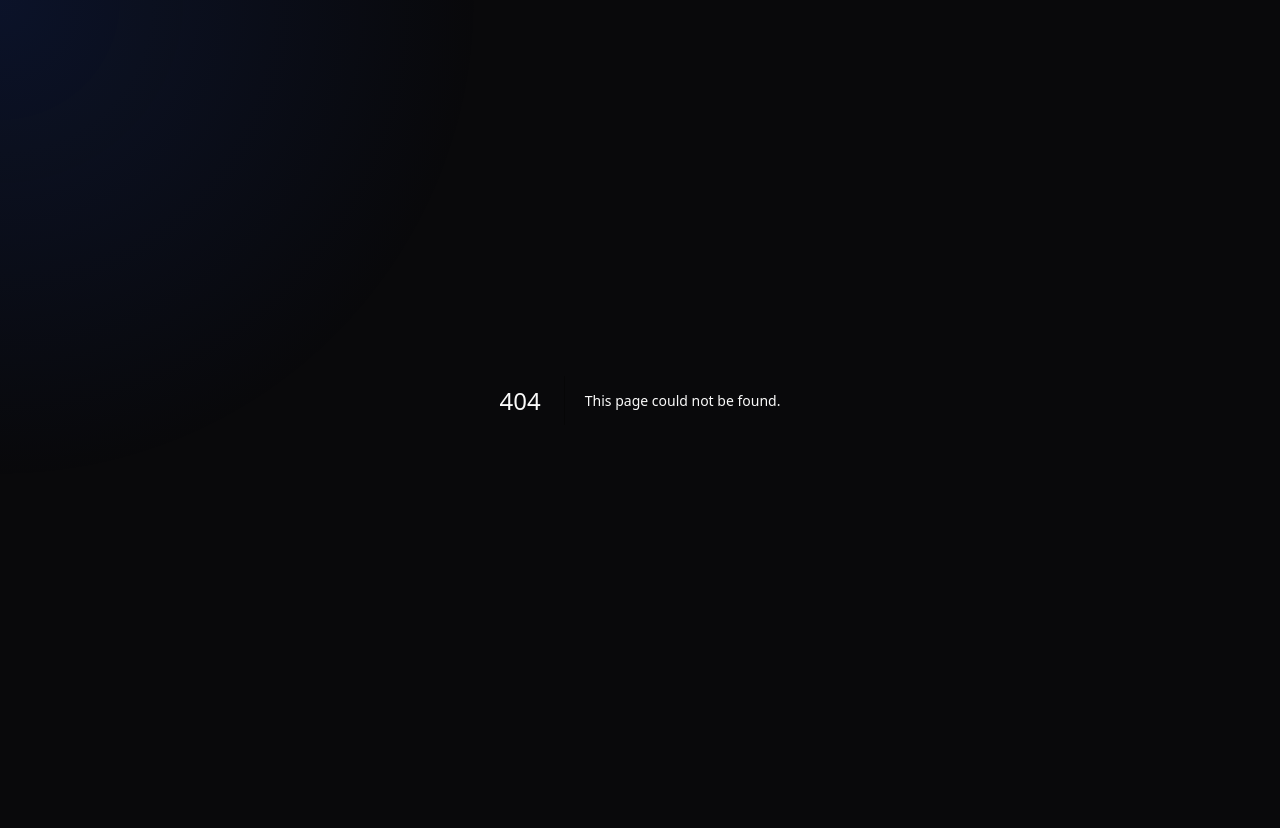
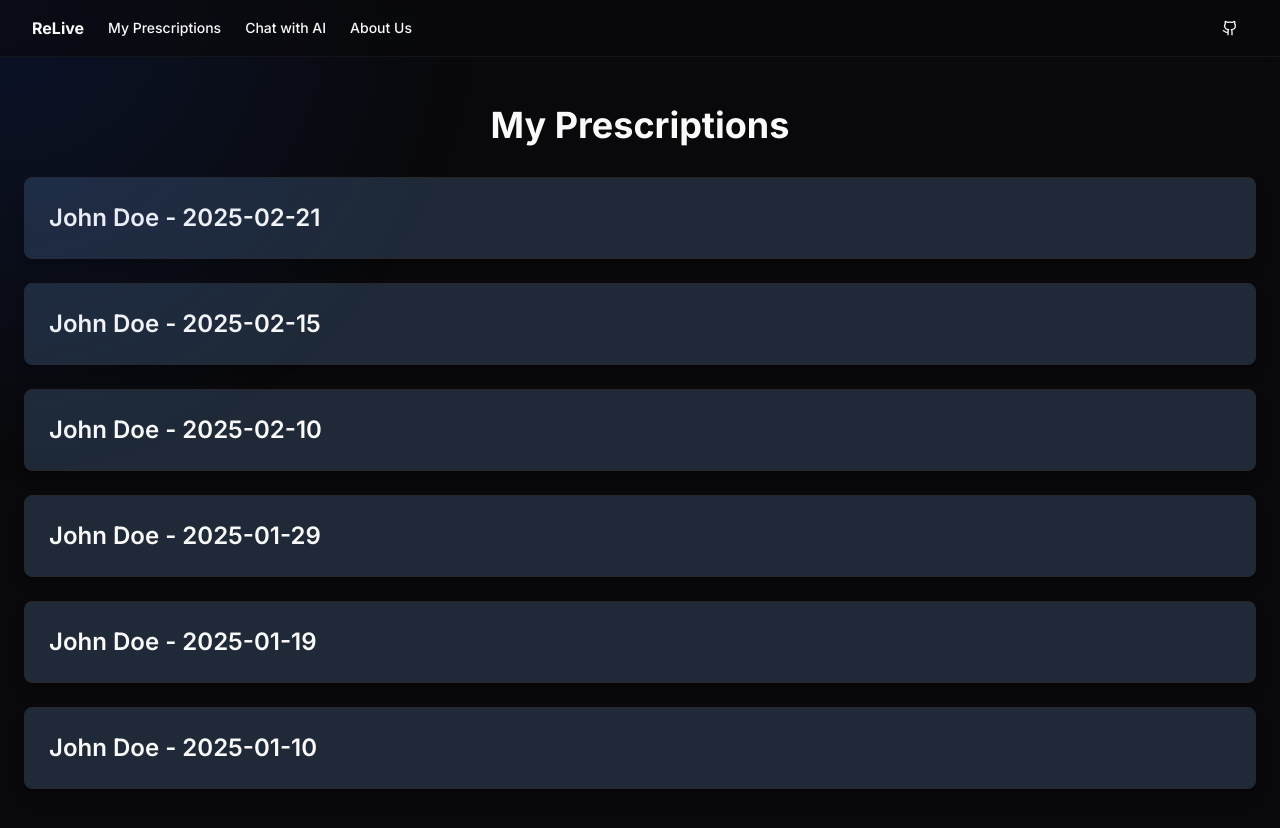
Before and after one commit to RohanMali2003/Samanvaya-AI-Healthcare, a Next.js app: page /prescriptions in a window 1280 px wide. Before the commit this address had no page. Shown: the top 828 px of the page. Before the commit the page ends 800 px from the top, so only its background shows below. Built offline with nearby package versions, Linux system fonts and the light colour scheme.

Commit message:
My Prescriptions added

```diff
--- /dev/null
+++ b/app/prescriptions/page.tsx
@@ -0,0 +1,119 @@
+"use client"
+
+import { useState } from "react"
+import Navbar from "@/components/navbar"
+
+export default function PrescriptionsPage() {
+    interface Prescription {
+        id: number;
+        name: string;
+        date: string;
+        doctor: string;
+        medicines: string[];
+        signed: boolean;
+    }
+
+    const [selectedPrescription, setSelectedPrescription] = useState<Prescription | null>(null)
+
+    const prescriptions = [
+        {
+            id: 1,
+            name: "John Doe",
+            date: "2025-02-21",
+            doctor: "Dr. Emily Carter",
+            medicines: ["Paracetamol 500mg", "Ibuprofen 200mg", "Vicodin 200mg"],
+            signed: true,
+        },
+        {
+            id: 2,
+            name: "John Doe",
+            date: "2025-02-15",
+            doctor: "Dr. Emily Carter",
+            medicines: ["Amoxicillin 250mg", "Vitamin D 1000 IU", "Vicodin 200mg"],
+            signed: true,
+        },
+        {
+            id: 3,
+            name: "John Doe",
+            date: "2025-02-10",
+            doctor: "Dr. Emily Carter",
+            medicines: ["Cetirizine 10mg"],
+            signed: true,
+        },
+
+        {
+            id: 4,
+            name: "John Doe",
+            date: "2025-01-29",
+            doctor: "Dr. Emily Carter",
+            medicines: ["Ibuprofen 200mg", "Vicodin 200mg"],
+            signed: true,
+        },
+
+        {
+            id: 5,
+            name: "John Doe",
+            date: "2025-01-19",
+            doctor: "Dr. Emily Carter",
+            medicines: ["Cetirizine 10mg"],
+            signed: true,
+        },
+
+        {
+            id: 6,
+            name: "John Doe",
+            date: "2025-01-10",
+            doctor: "Dr. Emily Carter",
+            medicines: ["Ibuprofen 200mg", "Vicodin 200mg"],
+            signed: true,
+        },
+    ]
+
+    return (
+        <div className="relative min-h-screen">
+            <Navbar />
+            <div className="container mx-auto py-12 px-6">
+                <h1 className="text-4xl font-bold text-center mb-8">My Prescriptions</h1>
+
+                {/* Prescription Cards - Larger & Full Width */}
+                <div className="space-y-6">
+                    {prescriptions.map((prescription) => (
+                        <div
+                            key={prescription.id}
+                            className="cursor-pointer rounded-lg border p-6 shadow-lg hover:shadow-xl transition bg-white dark:bg-gray-800 w-full text-xl"
+                            onClick={() => setSelectedPrescription(prescription)}
+                        >
+                            <h2 className="text-2xl font-semibold">{prescription.name} - {prescription.date}</h2>
+                        </div>
+                    ))}
+                </div>
+
+                {/* Expanded Prescription Modal */}
+                {selectedPrescription && (
+                    <div className="fixed inset-0 flex items-center justify-center bg-black bg-opacity-50 p-4">
+                        <div className="bg-white dark:bg-gray-900 p-8 rounded-lg shadow-lg w-full max-w-3xl">
+                            <h2 className="text-3xl font-semibold">{selectedPrescription.name}</h2>
+                            <p className="text-lg text-gray-600 dark:text-gray-400">📅 Date: {selectedPrescription.date}</p>
+                            <p className="mt-4 text-xl"><strong>👨‍⚕️ Doctor:</strong> {selectedPrescription.doctor}</p>
+                            <p className="mt-4 text-xl"><strong>💊 Medicines:</strong></p>
+                            <ul className="list-disc ml-6 text-lg">
+                                {selectedPrescription.medicines.map((med, index) => (
+                                    <li key={index}>{med}</li>
+                                ))}
+                            </ul>
+                            <p className="mt-6 text-lg font-bold text-green-600">
+                                ✅ Digitally signed by {selectedPrescription.doctor}
+                            </p>
+                            <button
+                                className="mt-6 w-full bg-red-500 hover:bg-red-600 text-white py-3 rounded-md text-lg"
+                                onClick={() => setSelectedPrescription(null)}
+                            >
+                                Close
+                            </button>
+                        </div>
+                    </div>
+                )}
+            </div>
+        </div>
+    )
+}
--- a/components/hero.tsx
+++ b/components/hero.tsx
@@ -1,5 +1,6 @@
 import { Button } from "@/components/ui/button"
 import { ArrowRight } from "lucide-react"
+import Link from "next/link"
 
 export default function Hero() {
   return (
@@ -16,11 +17,16 @@ export default function Hero() {
       </div>
       <div className="flex gap-4">
         <Button size="lg">
-          Talk to our Chatbot
+
+          <Link href="/chatbot" className="transition-colors hover:text-primary">
+            Talk to our Chatbot
+          </Link>
           <ArrowRight className="ml-2 h-4 w-4" />
         </Button>
         <Button variant="outline" size="lg">
-          My Prescriptions
+          <Link href="/prescriptions" className="transition-colors hover:text-primary">
+            View my prescriptions
+          </Link>
         </Button>
       </div>
     </section>
--- a/components/navbar.tsx
+++ b/components/navbar.tsx
@@ -13,6 +13,7 @@ export default function Navbar() {
           <Link href="/prescriptions" className="transition-colors hover:text-primary">
             My Prescriptions
           </Link>
+
           <Link href="/chatbot" className="transition-colors hover:text-primary">
             Chat with AI
           </Link>
```
